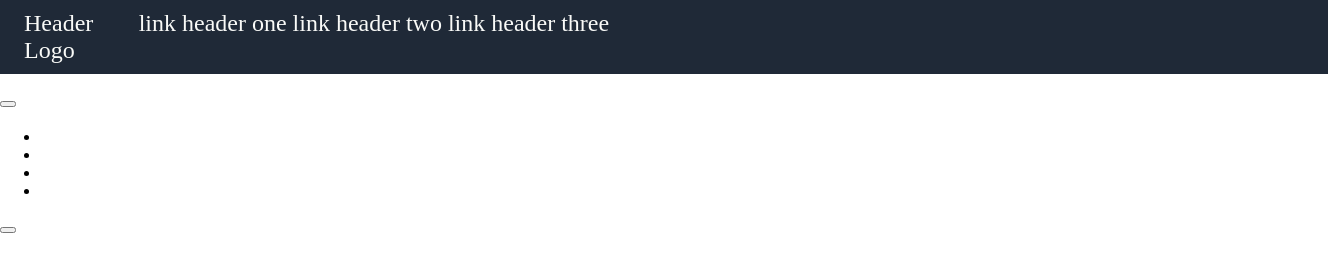
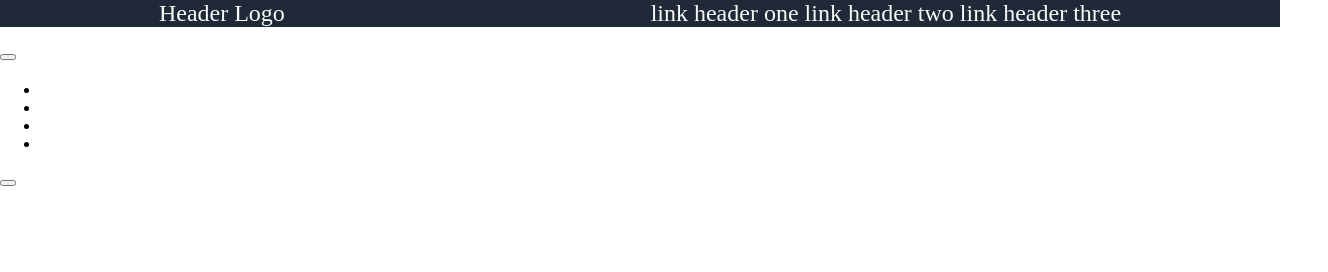
Before and after one commit to MihailKruts/Landing_page, a plain HTML site: page index.html in a window 1280 px wide. Shown: the whole page, 1328 px wide, since content can reach past the window. Drawn offline with Linux system fonts and the light colour scheme.

Commit message:
style.css

```diff
--- a/style.css
+++ b/style.css
@@ -11,13 +11,15 @@ header{
     background-color: #1F2937;
     color: #F9FAF8;
     font-size: 24px;
-    padding: 10px 1em;
+    padding: 1em, 4em;
+    justify-content: space-around;
+    gap: 2em;
     width: 100%;
 }
 
 nav{
+    right: 0;
 
-    width: inherit;
 }
 .nav-bar{
     display: flex;
```
